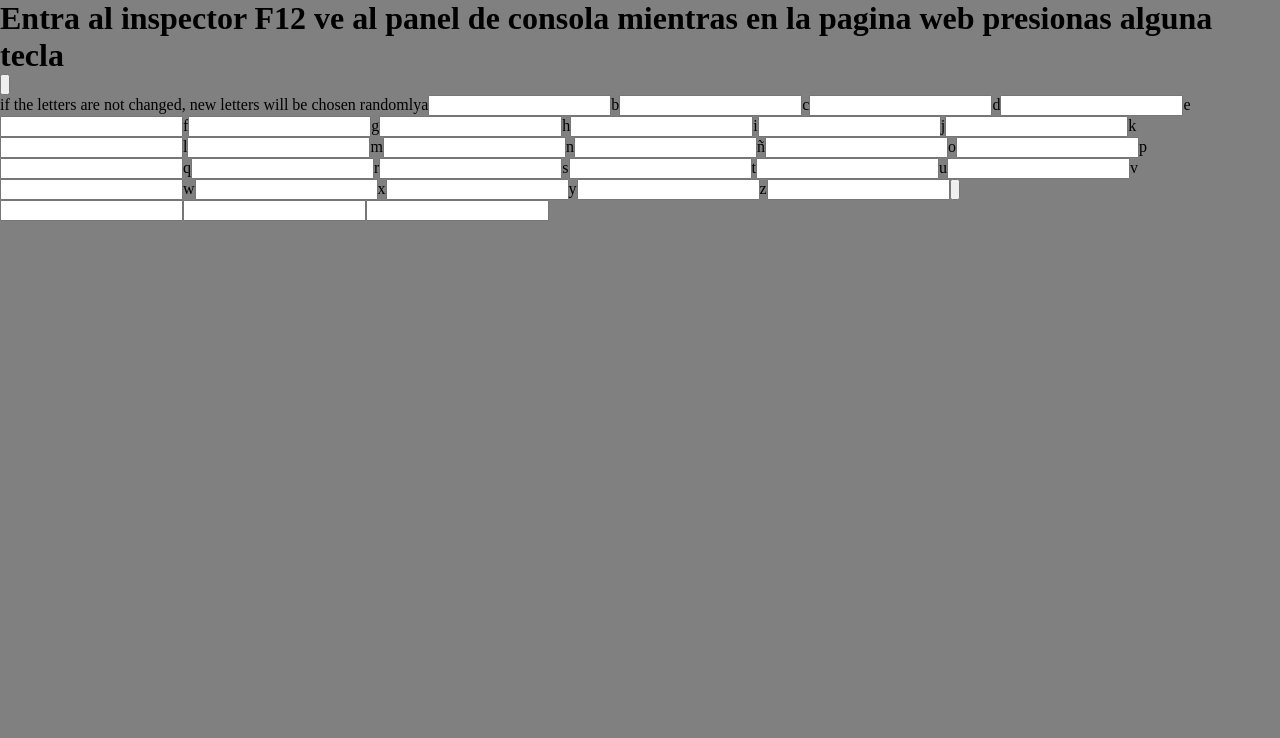
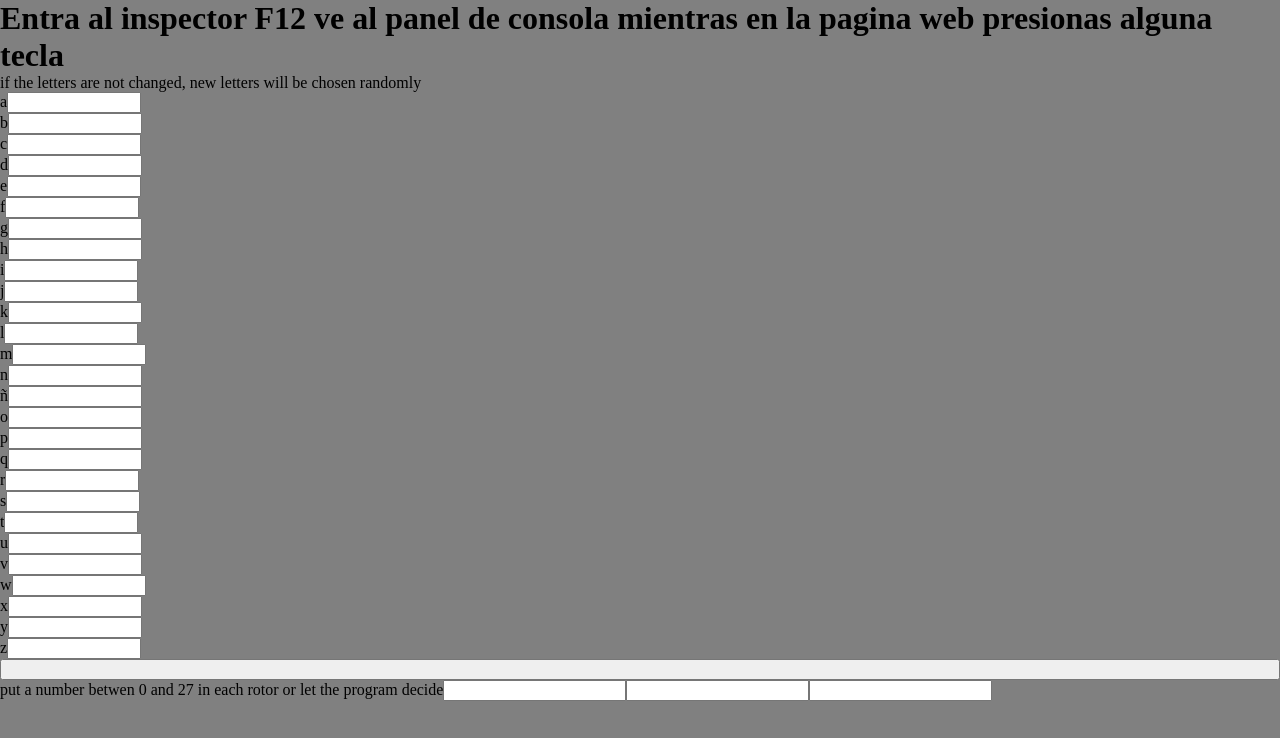
Before and after one commit to Carloscruzvalencia/Enigma-machine, a plain HTML site: page index.html in a window 1280 px wide. Drawn offline with Linux system fonts and the light colour scheme.

Commit message:
update page.js

```diff
--- a/assets/js/page.js
+++ b/assets/js/page.js
@@ -6,35 +6,64 @@ document.addEventListener("DOMContentLoaded", function () {
     plugBoard = document.getElementById("plugBoard")
     plugwarn = document.createElement("span");
     plugwarn.setAttribute('id', "warningSpan")
+    plugwarn.innerHTML = "if the letters are not changed, new letters will be chosen randomly"
     plugBoard.appendChild(plugwarn);
 
-    document.getElementById("warningSpan").innerHTML = "if the letters are not changed, new letters will be chosen randomly";
+    org = 0
+    for (k = 0 ;k!= 3 ;k++){
+        plugdiv = document.createElement("div")
+        plugdiv.setAttribute("id","separator"+k)
+        plugBoard.appendChild(plugdiv)
 
-    for (i = 0, j = 27; i != j; i++) {
+        for (i = 0, j = 9; i != j; i++) {
+            plugdivorg = document.createElement("div")
+            plugdivorg.setAttribute("id","content"+org)
+            plugdiv.appendChild(plugdivorg)
 
-        plugBoardSpan = document.createElement("span");
-        plugBoardSpan.setAttribute('id', "spanLetter-" + letterArray[i])
-        plugBoardSpan.innerHTML = letterArray[i]
+            plugBoardSpan = document.createElement("span");
+            plugBoardSpan.setAttribute('id', "spanLetter-" + letterArray[org])
+            plugBoardSpan.innerHTML = letterArray[org]
 
-        plugInput = document.createElement("input");
-        plugInput.setAttribute("type", "text");
-        plugInput.setAttribute('id', "letter-" + i,)
+            plugInput = document.createElement("input");
+            plugInput.setAttribute("type", "text");
+            plugInput.setAttribute('id', "letter-" + org, )
 
-        plugBoard.appendChild(plugBoardSpan);
-        plugBoard.appendChild(plugInput);
+            if (org <= 9){
+                plugorg = document.getElementById("content"+org)
+                plugorg.appendChild(plugBoardSpan);
+                plugorg.appendChild(plugInput);
+            }
+            else if(org >= 10 && org <= 20){
+                plugorg = document.getElementById("content"+org)
+                plugorg.appendChild(plugBoardSpan);
+                plugorg.appendChild(plugInput);
+            }
+
+            else if (org >= 20 && org <=27){
+                plugorg = document.getElementById("content"+org)
+                plugorg.appendChild(plugBoardSpan);
+                plugorg.appendChild(plugInput);
+            }
+            org++
+        }
     }
+
+
     sendPlugBoardConf = document.createElement("input");
     sendPlugBoardConf.setAttribute('type', "button");
     sendPlugBoardConf.setAttribute('id', "plugData");
     plugBoard.appendChild(sendPlugBoardConf);
 
-    for (i = 0, j = 3; i != j;i++ ){
+    rotorwarn = document.createElement("span")
+    rotorwarn.innerHTML = "put a number betwen 0 and 27 in each rotor or let the program decide"
+    rotors.appendChild(rotorwarn)
+
+    for (i = 0, j = 3; i != j; i++) {
         rotors = document.getElementById("rotors")
 
         rotor = document.createElement("input")
         rotor.setAttribute('type', "number");
-        rotor.setAttribute('id', "rotor-"+i);
-
+        rotor.setAttribute('id', "rotor-" + i);
 
         rotors.appendChild(rotor)
     }
--- a/assets/styles/sass/layouts/_landing.scss
+++ b/assets/styles/sass/layouts/_landing.scss
@@ -2,4 +2,13 @@ main{
     width: 100vw;
     height: 100vh;
     background-color: gray;
+    article{
+        display: grid;
+        #plugBoard{
+            display: grid;
+            input[type = text]{
+                width: 10vw;
+            }
+        }
+    }
 }
--- a/index.html
+++ b/index.html
@@ -19,7 +19,6 @@
             <h1>Entra al inspector F12 ve al panel de consola mientras en la pagina web presionas alguna tecla</h1>
         </header>
         <article>
-            <input type="button" value="">
             <section id="plugBoard">
             </section>
             <section id="rotors">
```
Also changed, not shown: assets/styles/css/main.css, 1 other file.
